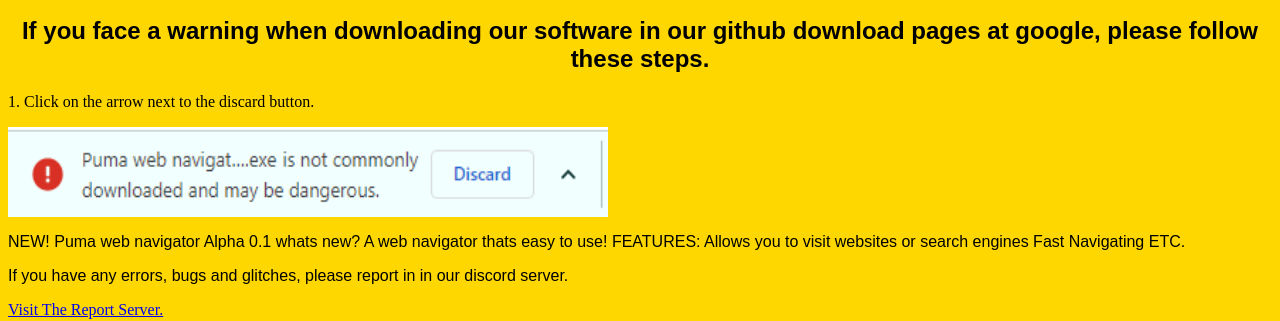
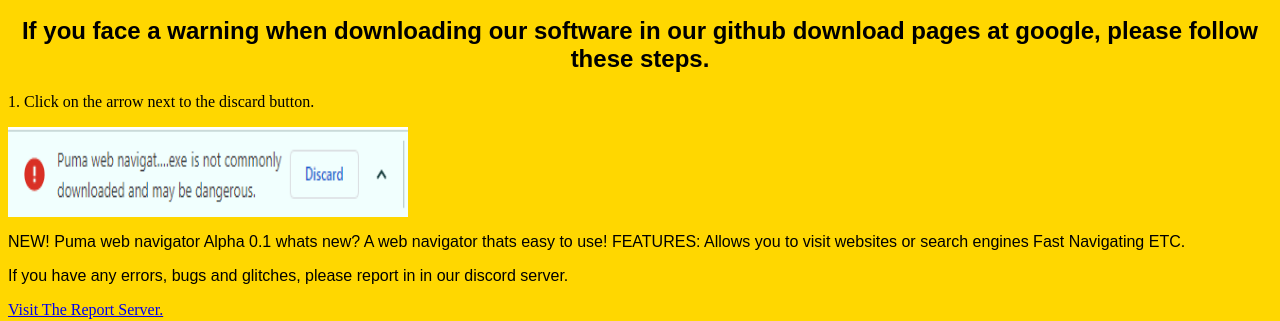
Before and after one commit to PumaDevelopInc/Official-website-of-Puma-Develop-Inc., a plain HTML site: page index.html in a window 1280 px wide. Shown: the part 97-418 px from the top of the page. Drawn offline with Linux system fonts and the light colour scheme.

Commit message:
Update index.html

```diff
--- a/index.html
+++ b/index.html
@@ -3,7 +3,7 @@
 
 <h2 style="font-family: sans-serif">If you face a warning when downloading our software in our github download pages at google, please follow these steps.</h2>
 <p syle="font-family: sans-serif">1. Click on the arrow next to the discard button.</p>
-<img src="step1.png" alt="step 1" width="600" height="90">
+<img src="step1.png" alt="step 1" width="400" height="90">
 
 
 
```
